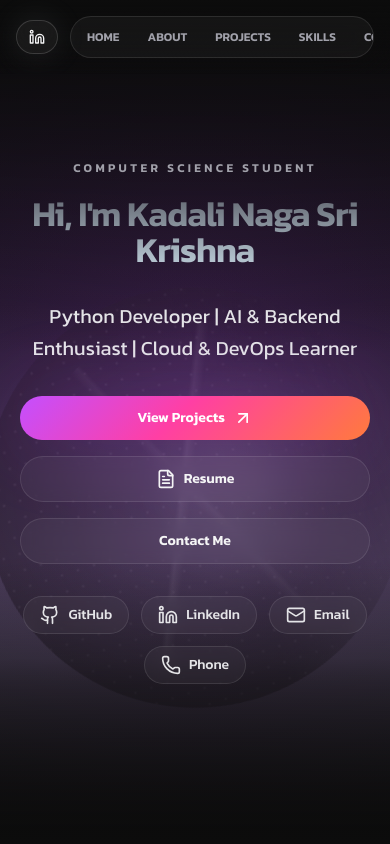
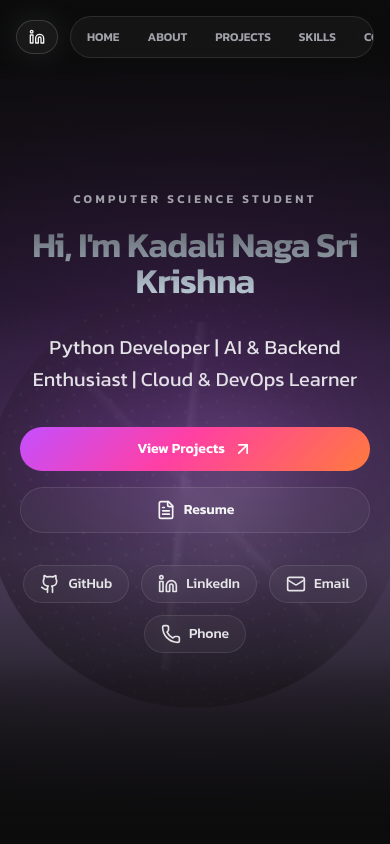
Before and after one commit to kadalikrishna/krishna_portfilo, a React (Vite) app: page / in a window 390 px wide. Shown: the top 844 px of the page. Built offline with nearby package versions, Linux system fonts and the light colour scheme; a web font is replaced by a local one.

Commit message:
Refine hero actions and mobile wrapping

```diff
--- a/src/components/HeroSection.tsx
+++ b/src/components/HeroSection.tsx
@@ -40,7 +40,7 @@ export function HeroSection() {
             initial={{ opacity: 0, y: 24 }}
             animate={{ opacity: 1, y: 0 }}
             transition={{ duration: 0.7, delay: 0.3 }}
-            className="mx-auto mt-8 flex w-full max-w-sm flex-col justify-center gap-4 sm:max-w-none sm:flex-row sm:flex-wrap"
+            className="mx-auto mt-8 flex w-full max-w-sm flex-col justify-center gap-4 sm:max-w-none sm:flex-row"
           >
             <a href="#projects" className="accent-button w-full justify-center sm:w-auto">
               View Projects <ArrowUpRight className="h-5 w-5" />
@@ -54,15 +54,12 @@ export function HeroSection() {
             >
               <FileText className="h-5 w-5" /> Resume
             </a>
-            <a href="#contact" className="glass-button w-full justify-center sm:w-auto">
-              Contact Me
-            </a>
           </motion.div>
           <motion.div
             initial={{ opacity: 0, y: 24 }}
             animate={{ opacity: 1, y: 0 }}
             transition={{ duration: 0.7, delay: 0.4 }}
-            className="mt-8 flex justify-center [&>div]:justify-center"
+            className="mx-auto mt-8 flex w-full max-w-sm justify-center [&>div]:w-full [&>div]:justify-center sm:max-w-none"
           >
             <SocialLinks social={profile.social} />
           </motion.div>
```
